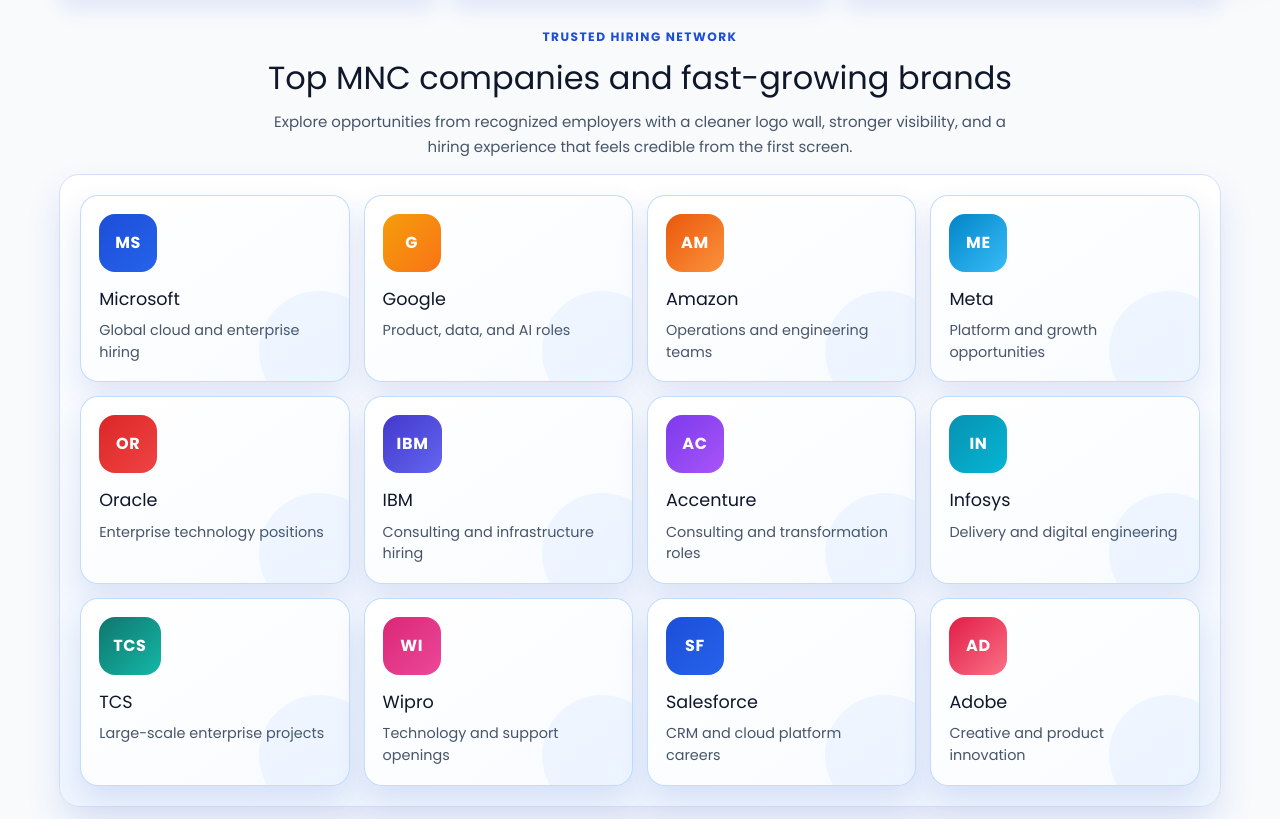
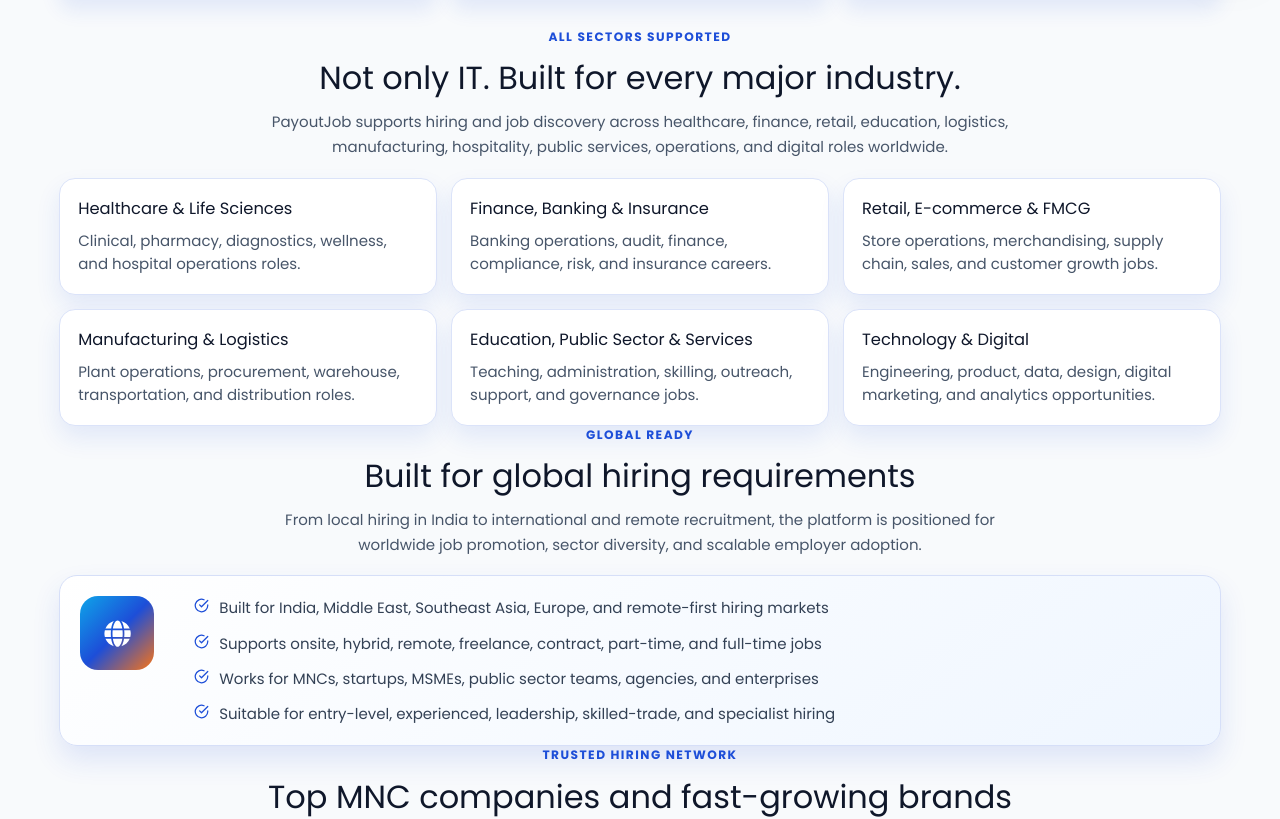
Before and after one commit to TSARIT1/Payoutjob_portal, a React (Vite) app: page / in a window 1280 px wide. Shown: the part 827-1646 px from the top of the page. Built offline with nearby package versions, Linux system fonts and the light colour scheme; no server answers.

Commit message:
feat: expand platform for global multi-sector hiring

```diff
--- a/src/contexts/LanguageContext.jsx
+++ b/src/contexts/LanguageContext.jsx
@@ -18,7 +18,7 @@
     home: {
       heroKicker: 'Free For Job Seekers And Employers',
       heroTitle: 'Build a smarter hiring workflow with',
-      heroBody: 'Beautiful and professional job discovery with AI-assisted tools, recruiter dashboards, and smooth mobile-ready workflows.',
+      heroBody: 'Beautiful and professional job discovery for global hiring across all sectors with AI-assisted tools, recruiter dashboards, and smooth mobile-ready workflows.',
       browseJobs: 'Browse Jobs',
       exploreAi: 'Explore AI Tools',
       statsTitle: 'Professional + Smooth',
--- a/src/employer/JobDashboard.jsx
+++ b/src/employer/JobDashboard.jsx
@@ -808,11 +808,15 @@
                         <div className="form-grid" style={{marginTop:8}}>
                           <select className="company-input" value={employerProfile.industry} onChange={(e)=>setEmployerProfile(prev=>({...prev,industry:e.target.value}))}>
                             <option value="">Industry</option>
-                            <option>IT</option>
-                            <option>Healthcare</option>
-                            <option>Finance</option>
-                            <option>Education</option>
-                            <option>Manufacturing</option>
+                            <option>Technology & Digital</option>
+                            <option>Finance & Banking</option>
+                            <option>Healthcare & Life Sciences</option>
+                            <option>Retail & E-commerce</option>
+                            <option>Manufacturing & Industrial</option>
+                            <option>Logistics & Supply Chain</option>
+                            <option>Education & Training</option>
+                            <option>Hospitality & Travel</option>
+                            <option>Public Sector & Services</option>
                             <option>Other</option>
                           </select>
                           <input className="company-input" placeholder="Company Type (Startup, MNC, Agency)" value={employerProfile.companyType} onChange={(e)=>setEmployerProfile(prev=>({...prev,companyType:e.target.value}))} />
--- a/src/employer/auth/Welcome.jsx
+++ b/src/employer/auth/Welcome.jsx
@@ -207,14 +207,16 @@
                     <label className="emp-label">Industry</label>
                     <select name="industry" value={onboard.industry} onChange={handleChange} className="emp-input">
                       <option value="">Select industry</option>
-                      <option value="Banking">Banking</option>
-                      <option value="IT">IT</option>
-                      <option value="Finance">Finance</option>
-                      <option value="Health care & Pharmaceuticals">Health care & Pharmaceuticals</option>
-                      <option value="Education & EdTech">Education & EdTech</option>
-                      <option value="Hospitality & Tourism">Hospitality & Tourism</option>
-                      <option value="Transportation & Supply Chain">Transportation & Supply Chain</option>
-                      <option value="Human Resource">Human Resource</option>
+                      <option value="Technology & Digital">Technology & Digital</option>
+                      <option value="Finance & Banking">Finance & Banking</option>
+                      <option value="Healthcare & Life Sciences">Healthcare & Life Sciences</option>
+                      <option value="Retail & E-commerce">Retail & E-commerce</option>
+                      <option value="Manufacturing & Industrial">Manufacturing & Industrial</option>
+                      <option value="Logistics & Supply Chain">Logistics & Supply Chain</option>
+                      <option value="Education & Training">Education & Training</option>
+                      <option value="Hospitality & Travel">Hospitality & Travel</option>
+                      <option value="Human Resources & Staffing">Human Resources & Staffing</option>
+                      <option value="Public Sector & Services">Public Sector & Services</option>
                     </select>
                   </div>
 
--- a/src/pages/Index.jsx
+++ b/src/pages/Index.jsx
@@ -17,9 +17,13 @@
   FaBullhorn,
   FaGooglePlay,
   FaApple,
-  FaAndroid
+  FaAndroid,
+  FaGlobe,
+  FaBriefcaseMedical,
+  FaIndustry,
+  FaTruck,
+  FaStore
 } from 'react-icons/fa';
-import { GrOracle } from "react-icons/gr";
 import './home.css'
 import ImageCarousel from "./components/CompanySlider";
 import Navbar from "./components/Navbar";
@@ -72,7 +76,7 @@
     },
     {
       question: "What types of jobs are available on PayoutJob?",
-      answer: "We list opportunities across various industries including technology, finance, healthcare, marketing, and more. You can filter jobs by category, location, salary range, and job type to find the perfect match."
+      answer: "We support opportunities across technology, healthcare, finance, retail, logistics, manufacturing, hospitality, education, operations, creative, and many other sectors. You can filter jobs by category, location, salary range, and job type to find the right match."
     }
   ];
 
@@ -80,15 +84,15 @@
 
   const data = {
     Skills: [
-      'Python', 'Sql', 'Java', 'AWS', 'Javascript', 'Git', 'Excel', 'Azure',
-      'Docker', 'Kubernetes', 'Sales', 'Data Analysis', 'Ms Office',
-      'CSS', 'HTML', 'Jenkins', 'Project Management', 'Gcp', 'Linux', 'React'
+      'Project Management', 'Operations', 'Accounting', 'Nursing', 'Sales',
+      'Supply Chain', 'Digital Marketing', 'Customer Support', 'Teaching', 'Human Resources',
+      'Excel', 'Data Analysis', 'Java', 'Python', 'AWS', 'Communication'
     ],
-    Location: ['Remote', 'Bangalore', 'Hyderabad', 'Mumbai', 'Chennai'],
-    Industry: ['IT', 'Healthcare', 'Finance', 'Education', 'E-commerce'],
-    Functions: ['Engineering', 'Sales', 'Marketing', 'HR', 'Support'],
-    Roles: ['Frontend Developer', 'Backend Developer', 'Project Manager', 'DevOps Engineer'],
-    Company: ['Google', 'Amazon', 'Infosys', 'TCS', 'Accenture'],
+    Location: ['Remote', 'Bangalore', 'Dubai', 'Singapore', 'London'],
+    Industry: ['Healthcare', 'Finance', 'Retail', 'Manufacturing', 'Education'],
+    Functions: ['Operations', 'Sales', 'Marketing', 'HR', 'Support'],
+    Roles: ['Nurse', 'Accountant', 'Store Manager', 'Operations Executive', 'Customer Success Manager'],
+    Company: ['Unilever', 'Amazon', 'HSBC', 'Accenture', 'Tata Group'],
   };
 
 
@@ -118,12 +122,29 @@
   { name: 'Accounting', icon: <FaFileInvoiceDollar /> },
   { name: 'Customer Support', icon: <FaHeadset /> },
   { name: 'Event Management', icon: <FaCalendarAlt /> },
-  { name: 'IT', icon: <FaLaptopCode /> },
-  { name: 'SQL', icon: <FaDatabase /> },
-  { name: 'Oracle', icon: <GrOracle /> },
+  { name: 'Healthcare', icon: <FaBriefcaseMedical /> },
+  { name: 'Manufacturing', icon: <FaIndustry /> },
+  { name: 'Logistics', icon: <FaTruck /> },
   { name: 'Graphic Design', icon: <FaPaintBrush /> },
   { name: 'Digital Marketing', icon: <FaBullhorn /> },
+  { name: 'Retail', icon: <FaStore /> },
 ]
+
+  const sectorSpotlights = [
+    { title: 'Healthcare & Life Sciences', text: 'Clinical, pharmacy, diagnostics, wellness, and hospital operations roles.' },
+    { title: 'Finance, Banking & Insurance', text: 'Banking operations, audit, finance, compliance, risk, and insurance careers.' },
+    { title: 'Retail, E-commerce & FMCG', text: 'Store operations, merchandising, supply chain, sales, and customer growth jobs.' },
+    { title: 'Manufacturing & Logistics', text: 'Plant operations, procurement, warehouse, transportation, and distribution roles.' },
+    { title: 'Education, Public Sector & Services', text: 'Teaching, administration, skilling, outreach, support, and governance jobs.' },
+    { title: 'Technology & Digital', text: 'Engineering, product, data, design, digital marketing, and analytics opportunities.' }
+  ];
+
+  const globalReach = [
+    'Built for India, Middle East, Southeast Asia, Europe, and remote-first hiring markets',
+    'Supports onsite, hybrid, remote, freelance, contract, part-time, and full-time jobs',
+    'Works for MNCs, startups, MSMEs, public sector teams, agencies, and enterprises',
+    'Suitable for entry-level, experienced, leadership, skilled-trade, and specialist hiring'
+  ];
 
   const appSupportCards = [
     {
@@ -151,7 +172,7 @@
   ];
 
   useEffect(() => {
-    document.title = 'PayoutJob - Free Job Seeker & Employer Portal | AI Hiring Platform';
+    document.title = 'PayoutJob - Global Job Portal For All Sectors | Job Seekers & Employers';
 
     const ensureMeta = (name, content, attr = 'name') => {
       let tag = document.head.querySelector(`meta[${attr}="${name}"]`);
@@ -165,26 +186,26 @@
 
     ensureMeta(
       'description',
-      'PayoutJob is a free portal for job seekers and employers with AI resume tools, job posting workflows, MNC hiring access, and mobile-ready experience.'
+      'PayoutJob is a global job portal for all sectors with free employer onboarding, multi-industry hiring, AI tools, and opportunities across healthcare, finance, retail, logistics, technology, education, manufacturing, and more.'
     );
     ensureMeta(
       'keywords',
-      'job portal, free job portal, free employer job posting, job seeker platform, AI hiring tools, MNC jobs, recruiter dashboard, resume enhancer'
+      'global job portal, all sector jobs, healthcare jobs, finance jobs, retail jobs, logistics jobs, manufacturing jobs, education jobs, remote jobs, free employer job posting'
     );
     ensureMeta('robots', 'index, follow, max-image-preview:large');
-    ensureMeta('og:title', 'PayoutJob - Free Job Seeker & Employer Portal', 'property');
+    ensureMeta('og:title', 'PayoutJob - Global Job Portal For All Sectors', 'property');
     ensureMeta(
       'og:description',
-      'Discover MNC jobs, post jobs for free, and use AI-powered hiring and resume tools on PayoutJob.',
+      'Discover jobs across all sectors worldwide, promote openings, and use AI-powered hiring tools on PayoutJob.',
       'property'
     );
     ensureMeta('og:type', 'website', 'property');
     ensureMeta('og:url', window.location.href, 'property');
     ensureMeta('twitter:card', 'summary_large_image');
-    ensureMeta('twitter:title', 'PayoutJob - Free Job Seeker & Employer Portal');
+    ensureMeta('twitter:title', 'PayoutJob - Global Job Portal For All Sectors');
     ensureMeta(
       'twitter:description',
-      'Free job portal with AI workflows for job seekers and employers.'
+      'Global job portal for all sectors with AI workflows for job seekers and employers.'
     );
 
     let canonical = document.head.querySelector('link[rel="canonical"]');
@@ -200,7 +221,7 @@
       '@type': 'WebSite',
       name: 'PayoutJob',
       url: window.location.origin,
-      description: 'Free job seeker and employer portal with AI-powered hiring workflow.',
+      description: 'Global job portal for all sectors with AI-powered hiring workflow and free employer onboarding.',
       potentialAction: {
         '@type': 'SearchAction',
         target: `${window.location.origin}/job?skills={search_term_string}`,
@@ -309,6 +330,38 @@
           <h3>{t('home.benefit3Title')}</h3>
           <p>{t('home.benefit3Text')}</p>
         </article>
+      </section>
+
+      <section className="sector-showcase container">
+        <div className="section-copy">
+          <p className="section-eyebrow">All Sectors Supported</p>
+          <h2>Not only IT. Built for every major industry.</h2>
+          <p>PayoutJob supports hiring and job discovery across healthcare, finance, retail, education, logistics, manufacturing, hospitality, public services, operations, and digital roles worldwide.</p>
+        </div>
+        <div className="sector-grid">
+          {sectorSpotlights.map((sector) => (
+            <article className="sector-card" key={sector.title}>
+              <h3>{sector.title}</h3>
+              <p>{sector.text}</p>
+            </article>
+          ))}
+        </div>
+      </section>
+
+      <section className="global-reach container">
+        <div className="section-copy">
+          <p className="section-eyebrow">Global Ready</p>
+          <h2>Built for global hiring requirements</h2>
+          <p>From local hiring in India to international and remote recruitment, the platform is positioned for worldwide job promotion, sector diversity, and scalable employer adoption.</p>
+        </div>
+        <div className="global-reach-card">
+          <div className="global-reach-icon"><FaGlobe /></div>
+          <ul>
+            {globalReach.map((item) => (
+              <li key={item}><FiCheckCircle /> {item}</li>
+            ))}
+          </ul>
+        </div>
       </section>
 
       <section className="company-showcase container">
--- a/src/pages/JobPortal.jsx
+++ b/src/pages/JobPortal.jsx
@@ -543,12 +543,15 @@
   ];
 
   const industryOptions = [
-    { id: 'it', label: 'IT & Services', count: 112 },
-    { id: 'fintech', label: 'FinTech', count: 38 },
-    { id: 'edtech', label: 'EdTech', count: 24 },
-    { id: 'health', label: 'Healthcare', count: 31 },
-    { id: 'ecomm', label: 'E-commerce', count: 46 },
-    { id: 'manufacturing', label: 'Manufacturing', count: 29 }
+    { id: 'technology', label: 'Technology & Digital', count: 112 },
+    { id: 'finance', label: 'Finance & Banking', count: 74 },
+    { id: 'healthcare', label: 'Healthcare & Life Sciences', count: 63 },
+    { id: 'retail', label: 'Retail & E-commerce', count: 58 },
+    { id: 'manufacturing', label: 'Manufacturing & Industrial', count: 49 },
+    { id: 'logistics', label: 'Logistics & Supply Chain', count: 43 },
+    { id: 'education', label: 'Education & Training', count: 36 },
+    { id: 'hospitality', label: 'Hospitality & Travel', count: 27 },
+    { id: 'public-services', label: 'Public Sector & Services', count: 19 }
   ];
 
   const indianLocations = [
--- a/src/pages/home.css
+++ b/src/pages/home.css
@@ -97,6 +97,81 @@
 .company-showcase {
   margin-top: 8px;
   margin-bottom: 30px;
+}
+
+.sector-showcase,
+.global-reach {
+  margin: 12px auto 32px;
+}
+
+.sector-grid {
+  display: grid;
+  grid-template-columns: repeat(3, minmax(0, 1fr));
+  gap: 14px;
+}
+
+.sector-card {
+  background: #fff;
+  border: 1px solid color-mix(in srgb, var(--accent-primary) 16%, white);
+  border-radius: 16px;
+  padding: 18px;
+  box-shadow: 0 12px 24px color-mix(in srgb, var(--accent-primary) 10%, transparent);
+}
+
+.sector-card h3 {
+  color: #0f172a;
+  font-size: 1.02rem;
+}
+
+.sector-card p {
+  margin-top: 8px;
+  color: #475569;
+  line-height: 1.55;
+}
+
+.global-reach-card {
+  display: grid;
+  grid-template-columns: 96px 1fr;
+  gap: 18px;
+  align-items: start;
+  background: linear-gradient(145deg, #ffffff, #eff6ff);
+  border: 1px solid color-mix(in srgb, var(--accent-primary) 18%, white);
+  border-radius: 18px;
+  padding: 20px;
+  box-shadow: 0 14px 28px color-mix(in srgb, var(--accent-primary) 12%, transparent);
+}
+
+.global-reach-icon {
+  width: 74px;
+  height: 74px;
+  border-radius: 18px;
+  display: grid;
+  place-items: center;
+  color: #fff;
+  background: linear-gradient(135deg, var(--accent-secondary), var(--accent-primary), var(--accent-tertiary));
+  font-size: 1.7rem;
+}
+
+.global-reach-card ul {
+  list-style: none;
+  margin: 0;
+  padding: 0;
+  display: grid;
+  gap: 12px;
+}
+
+.global-reach-card li {
+  display: flex;
+  align-items: flex-start;
+  gap: 10px;
+  color: #334155;
+  line-height: 1.55;
+}
+
+.global-reach-card li svg {
+  flex-shrink: 0;
+  margin-top: 2px;
+  color: var(--accent-primary);
 }
 
 .company-copy {
@@ -689,9 +764,14 @@
 }
 
 @media (max-width: 980px) {
+  .sector-grid,
   .workflow-grid,
   .app-support-grid {
     grid-template-columns: 1fr 1fr;
+  }
+
+  .global-reach-card {
+    grid-template-columns: 1fr;
   }
 }
 
@@ -708,6 +788,7 @@
     font-size: 1.55rem;
   }
 
+  .sector-grid,
   .workflow-grid,
   .app-support-grid {
     grid-template-columns: 1fr;
```
Also changed, not shown: index.html (+8 -8 lines).
